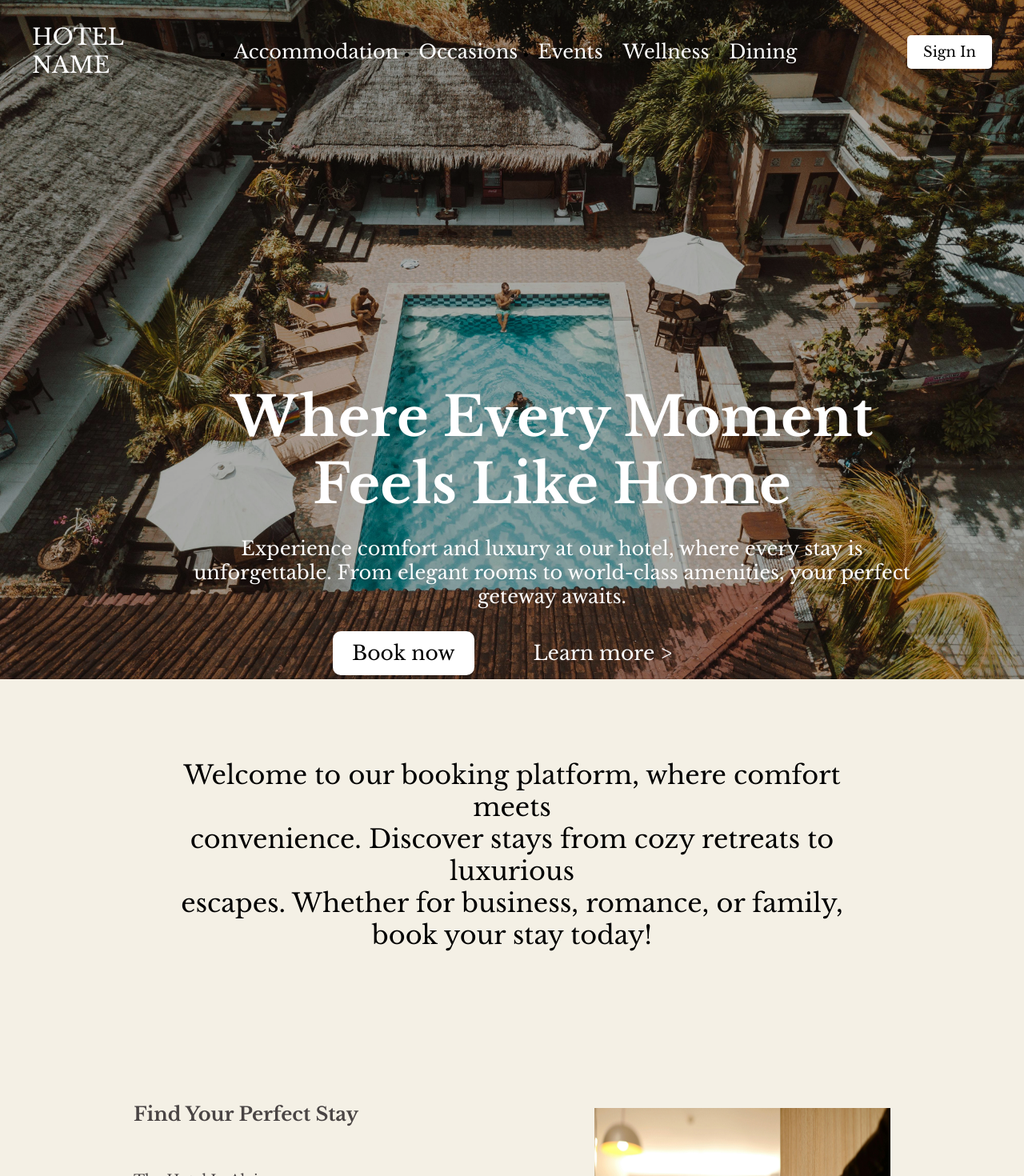
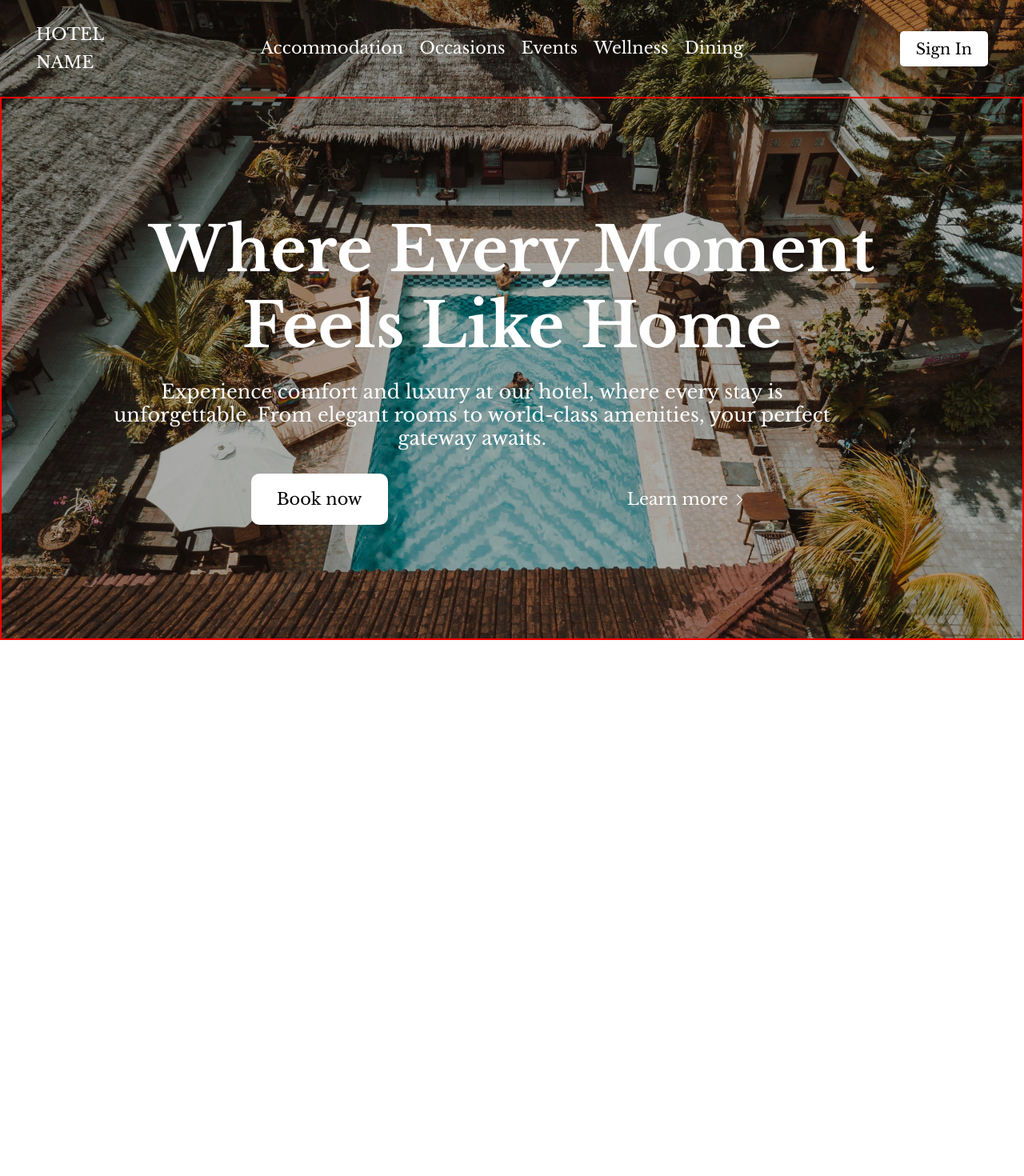
Before and after one commit to jafar-ab1/projet-2cp, a React (Vite) app in the folder FrontEnd/: page / in a window 1280 px wide. Shown: the top 1470 px of the page at 80% size. After the commit the page ends 800 px from the top, so only its background shows below. Built offline with nearby package versions, Linux system fonts and the light colour scheme; a web font is replaced by a local one.

Commit message:
some responsiveness to the initial page

```diff
--- a/FrontEnd/src/components/Home/sections/Branches/Branches.module.css
+++ b/FrontEnd/src/components/Home/sections/Branches/Branches.module.css
@@ -1,6 +1,10 @@
-.container{
+.container {
     min-height: 100lvh;
     background-color: #F4F0E5;
+    display: flex;
+    justify-content: space-around;
+    align-items: center;
+    flex-direction: column;
 }
 
 .inner-container {
@@ -8,7 +12,8 @@
      justify-content: center;
      align-items: center;
      padding: 0px 40px;
- }
+     width: 100%;
+}
 
 .inner-container > div {
      width: 100%;
@@ -44,7 +49,8 @@
      display: flex;
      flex-direction: column;
      gap: 10px;
- }
+     list-style: none;
+}
 
 .hotels-list > li > p {
      font-size: 1.1em;
--- a/FrontEnd/src/components/Home/sections/Branches/Welcome/Welcome.jsx
+++ b/FrontEnd/src/components/Home/sections/Branches/Welcome/Welcome.jsx
@@ -1,8 +1,12 @@
+import image from "../../../../../assets/9em7.png"
 import styles from "./Welcome.module.css"
 
 export default function Welcome() {
     return(
-        <div className={styles.head}>
+        <div className={styles.container}>
+            <div className={styles["image-container"]}>
+                <img src={image} />
+            </div>
             <p className={styles.par3}>
                 Welcome to our booking platform, where comfort meets <br/> convenience. Discover stays from cozy retreats to luxurious <br/>escapes. Whether for business, romance, or family, <br/>book your stay today!
             </p>
--- a/FrontEnd/src/components/Home/sections/Branches/Welcome/Welcome.module.css
+++ b/FrontEnd/src/components/Home/sections/Branches/Welcome/Welcome.module.css
@@ -1,20 +1,51 @@
-.head {
-    display:flex;
+.container {
+    display: flex;
     flex-direction: column;
+    justify-content: center;
     align-items: center;
-    justify-content: center;
-    padding-top: 100px;
+    gap: 20px;
+    position: relative;
+}
+
+.image-container {
+    width: calc(100px* 2.4);
+    height: calc(100px * 1.8);
+    position: relative;
+    overflow: hidden;
+}
+
+.image-container > img {
+    position: absolute;
+    top: -100px;
+    object-fit: cover;
+    object-position: center;
+    width: 100%;
 }
 
 .par3 {
-    padding-right: 15%;
-    padding-left: 15%;
-    padding-bottom: 200px;
-    font-size:32px;
-    font-Weight:400;
-    margin: 0 auto;
+    font-size: 1rem;
+    font-weight: 400;
     color :rgb(0, 0, 0);
-    height: 418px;
-    align-items: center;
     text-align: center;
 }
+
+
+/* Small devices (landscape phones, 576px and up) */
+@media (min-width: 576px) {
+}
+
+/* Medium devices (tablets, 768px and up) */
+@media (min-width: 768px) {
+}
+
+/* Large devices (desktops, 992px and up) */
+@media (min-width: 992px) {
+}
+
+/* Extra large devices (large desktops, 1200px and up) */
+@media (min-width: 1200px) {
+}
+
+/* Extra extra large devices (very large screens, 1400px and up) */
+@media (min-width: 1400px) {
+}
--- a/FrontEnd/src/components/Home/sections/Hero/Hero.jsx
+++ b/FrontEnd/src/components/Home/sections/Hero/Hero.jsx
@@ -4,10 +4,10 @@ import { Link } from "react-router-dom"
 
 export default function Hero() {
     return(
-        <>
+        <div className={styles.container}>
             <div className={styles.par}>
-                <p className={styles.par1}>Where Every Moment<br />Feels Like Home</p>
-                <p className={styles.par2}>Experience comfort and luxury at our hotel, where every stay is<br /> unforgettable. From elegant rooms to world-class amenities, your perfect<br /> geteway awaits.</p>
+                <p className={styles.par1}>Where Every Moment Feels Like Home</p>
+                <p className={styles.par2}>Experience comfort and luxury at our hotel, where every stay is unforgettable. From elegant rooms to world-class amenities, your perfect gateway awaits.</p>
             </div>
             <div className={styles.buttons}>
                 <button className={styles.booking}>
@@ -15,8 +15,13 @@ export default function Hero() {
                         Book now
                     </Link>
                 </button>
-                <button className={styles.more}>Learn more &gt;</button>
+                <button className={styles.more}>
+                    <p>Learn more</p>
+                    <svg xmlns="http://www.w3.org/2000/svg" fill="none" viewBox="0 0 24 24" strokeWidth={1.5} stroke="currentColor">
+                        <path strokeLinecap="round" strokeLinejoin="round" d="m8.25 4.5 7.5 7.5-7.5 7.5" />
+                    </svg>
+                </button>
             </div>
-        </>
+        </div>
     )
 }
--- a/FrontEnd/src/components/Home/sections/Hero/Hero.module.css
+++ b/FrontEnd/src/components/Home/sections/Hero/Hero.module.css
@@ -1,15 +1,22 @@
+.container {
+    display: flex;
+    justify-content: center;
+    align-items: center;
+    flex-direction: column;
+    border: 2px solid red;
+    flex-grow: 1;
+    gap: 30px;
+}
+
 .par {
     display: flex;
     flex-direction: column;
-    align-items: center;
-    justify-content: center;
-    margin-top: 350px;
-    margin-left: 100px;
+    gap: 20px;
 }
 
 .par1 {
     text-align: center;
-    font-size: 68px;
+    font-size: 2rem;
     font-weight:700;
     margin: 0 auto;
     color :white;
@@ -17,38 +24,28 @@
 
 .par2 {
     text-align: center;
-    font-size: 24px;
-    padding-left: 100px;
-    padding-right: 100px;
+    font-size: 0.8rem;
     color:white;
-    padding-top: 2%;
-    font-weight:400;
-    line-height: 29.76px;
-    margin-bottom: 2%;
+    font-weight: 400;
 }
 
 
 .buttons {
+    width: 100%;
     display: flex;
-    flex-direction: row;
-    justify-content: center;
-    margin-top: 0%;
-    margin-left: 15%;
-    margin-right: 15%;
+    justify-content: space-evenly;
     align-content: center;
 }
 
 
 .booking {
-    padding: 12px 24px;
-    font-size: 25px;
+    padding: 19px 32px;
+    font-size: minmax(1rem, 20px);
     border-radius: 10px;
-    margin: 5px;
-    margin-right: 5%;
     cursor: pointer;
     border:none;
     background-color: white;
-    transition: 0.4s;
+    transition: 0.3s;
 }
 
 .booking a {
@@ -57,24 +54,111 @@
 }
 
 .more {
-    padding: 12px 24px;
-    font-size: 25px;
+    display: flex;
+    align-items: center;
+    justify-content: center;
+    gap: 5px;
+    padding: 19px 32px;
     border-radius: 10px;
-    margin: 5px;
     cursor: pointer;
     border:none;
     color:white;
     background: none;
-    transition: 0.5s;
+    transition: 0.3s;
+}
+
+.more > p {
+    font-size: 1rem;
+}
+
+.more > svg {
+    width: 1.2rem;
 }
 
 .booking:hover{
     background-color: rgb(214, 212, 212);
-    transform: scale(1.2);
+    transform: scale(105%);
 }
 
 .more:hover{
     background-color:white;
     color:black;
-    transform: scale(1.2);
+    transform: scale(105%);
 }
+
+/* Small devices (landscape phones, 576px and up) */
+@media (min-width: 576px) {
+    .par1 {
+        font-size: 3rem;
+    }
+
+    .par2 {
+        font-size: 0.9rem;
+    }
+
+    .buttons {
+        justify-content: center;
+        gap: 20px;
+    }
+}
+
+/* Medium devices (tablets, 768px and up) */
+@media (min-width: 768px) {
+    .par1 {
+        font-size: 3.8rem;
+    }
+
+    .par2 {
+        font-size: 1.2rem;
+    }
+
+    .booking {
+        font-size: 1.2rem;
+    }
+
+    .more > p {
+        font-size: 1.2rem;
+    }
+}
+
+/* Large devices (desktops, 992px and up) */
+@media (min-width: 992px) {
+    .par1 {
+        max-width: 900px;
+        font-size: 4.3rem;
+    }
+
+    .par2 {
+        font-size: 1.4rem;
+    }
+
+    .booking {
+        font-size: 1.3rem;
+    }
+
+    .more > p {
+        font-size: 1.3rem;
+    }
+}
+
+/* Extra large devices (large desktops, 1200px and up) */
+@media (min-width: 1200px) {
+    .par1 {
+        max-width: 1000px;
+        font-size: 4.8rem;
+    }
+
+    .par2 {
+        max-width: 900px;
+        font-size: 1.5rem;
+    }
+
+    .buttons {
+        max-width: 900px;
+        justify-content: space-around;
+    }
+}
+
+/* Extra extra large devices (very large screens, 1400px and up) */
+@media (min-width: 1400px) {
+}
--- a/FrontEnd/src/components/shared/HeroWrapper/HeroWrapper.module.css
+++ b/FrontEnd/src/components/shared/HeroWrapper/HeroWrapper.module.css
@@ -5,6 +5,8 @@
     background-repeat: no-repeat;
     background-size: cover;
     z-index: 1;
+    display: flex;
+    flex-direction: column;
 }
 
 .wrapper::after {
--- a/FrontEnd/src/components/shared/NavBar/NavBar.jsx
+++ b/FrontEnd/src/components/shared/NavBar/NavBar.jsx
@@ -19,6 +19,11 @@ export default function NavBar() {
             <div className={styles["right-section"]}>
                 <button className={styles["sign-in"]}>Sign In</button>
             </div>
+            <button className={styles.button}>
+                <svg width="16" height="12" viewBox="0 0 16 12" fill="none" xmlns="http://www.w3.org/2000/svg" className={styles.burger}>
+                    <path d="M0 0H16V2H0V0ZM0 5H16V7H0V5ZM0 10H16V12H0V10Z" fill="white"/>
+                </svg>
+            </button>
       </div>
     )
 }
--- a/FrontEnd/src/components/shared/NavBar/NavBar.module.css
+++ b/FrontEnd/src/components/shared/NavBar/NavBar.module.css
@@ -3,11 +3,12 @@
     flex-direction: row;
     justify-content: space-between;
     align-items: center;
-    padding: 30px 40px;
+    line-height: 100%;
+    padding: 26px 45px;
 }
 
 .left-section p {
-    font-size: 28px;
+    font-size: 1rem;
     font-weight: 400;
     color: white;
     text-transform: uppercase;
@@ -18,11 +19,13 @@
     display: flex;
     justify-content: center;
     align-items: center;
-    gap: 25px;
+    gap: 20px;
+    display: none;
+    list-style: none;
 }
 
 .middle-section a {
-    font-size: 24px;
+    font-size: 1rem;
     font-weight: 400;
     line-height: 29.76px;
     letter-spacing: 0;
@@ -31,11 +34,15 @@
     text-decoration: none;
 }
 
+.right-section {
+    display: none;
+}
+
 .right-section .sign-in {
     background: white;
     color: black;
     padding: 10px 20px;
-    font-size: 18px;
+    font-size: 1rem;
     border-radius: 5px;
     border: none;
     cursor: pointer;
@@ -43,7 +50,7 @@
 }
 
 .sign-in p {
-    font-size: 20px;
+    font-size: 1rem;
     font-weight: 700;
     padding-top: 19px;
     padding-right: 32px;
@@ -54,3 +61,53 @@
 .right-section .sign-in:hover {
     background: lightgray;
 }
+
+.button {
+    width: fit-content;
+    background-color: transparent;
+    outline: none;
+    border: 0px;
+}
+
+.burger {
+    width:  30px;
+    height: 30px;
+}
+
+/* Small devices (landscape phones, 576px and up) */
+@media (min-width: 576px) {
+}
+
+/* Medium devices (tablets, 768px and up) */
+@media (min-width: 768px) {
+    .middle-section {
+        display: flex;
+    }
+
+    .right-section {
+        display: block;
+    }
+
+    .button {
+        display: none;
+    }
+}
+
+/* Extra large devices (large desktops, 1200px and up) */
+@media (min-width: 1024px) {
+    .left-section p {
+        font-size: 1.3rem;
+    }
+
+    .middle-section a {
+        font-size: 1.3rem;
+    }
+
+    .right-section .sign-in {
+        font-size: 1.2rem;
+    }
+}
+
+/* Extra extra large devices (very large screens, 1400px and up) */
+@media (min-width: 1400px) {
+}
--- a/FrontEnd/src/index.css
+++ b/FrontEnd/src/index.css
@@ -3,7 +3,7 @@
 @import "./component/Hero/HeroSection.css";
 @import "./component/Main/HomePage/HomePage.css";
 
-*{
+* {
     margin:0;
     padding: 0;
     box-sizing: border-box;
@@ -15,9 +15,9 @@ a {
 }
 
 html, body {
-    height:auto;
-    width:auto;
-    min-height: 0px;
+    font-size: 16px;
+    width: 100%;
+    overflow-x: hidden;
 }
 
 .container1 {
--- a/FrontEnd/src/pages/Home/Home.jsx
+++ b/FrontEnd/src/pages/Home/Home.jsx
@@ -1,4 +1,4 @@
-import styles from './Home.module.css';
+import styles from "./Home.module.css"
 import backgroundImageH from '../../assets/pexels-manuel-barros-1263073-2403017.jpg';
 
 import HeroWrapper from '../../components/shared/HeroWrapper/HeroWrapper.jsx';
@@ -9,11 +9,9 @@ import Features from '../../components/Home/sections/Features/Features.jsx';
 import Delight from '../../components/Home/sections/Delight/Delight.jsx';
 import FeedBacks from '../../components/Home/sections/FeedBacks/FeedBacks.jsx';
 
-import Landing from '../../layouts/LandingPageLayout/Landing-page.layout.jsx';
-
 function Home() {
   return (
-    <div>
+    <div className={styles.container}>
       <HeroWrapper backgroundImage={backgroundImageH}>
         <NavBar />
         <Hero />
--- a/FrontEnd/src/pages/Home/Home.module.css
+++ b/FrontEnd/src/pages/Home/Home.module.css
@@ -0,0 +1,3 @@
+.container {
+    width: 100%;
+}
```
Also changed, not shown: FrontEnd/src/assets/9em7.png (added).
